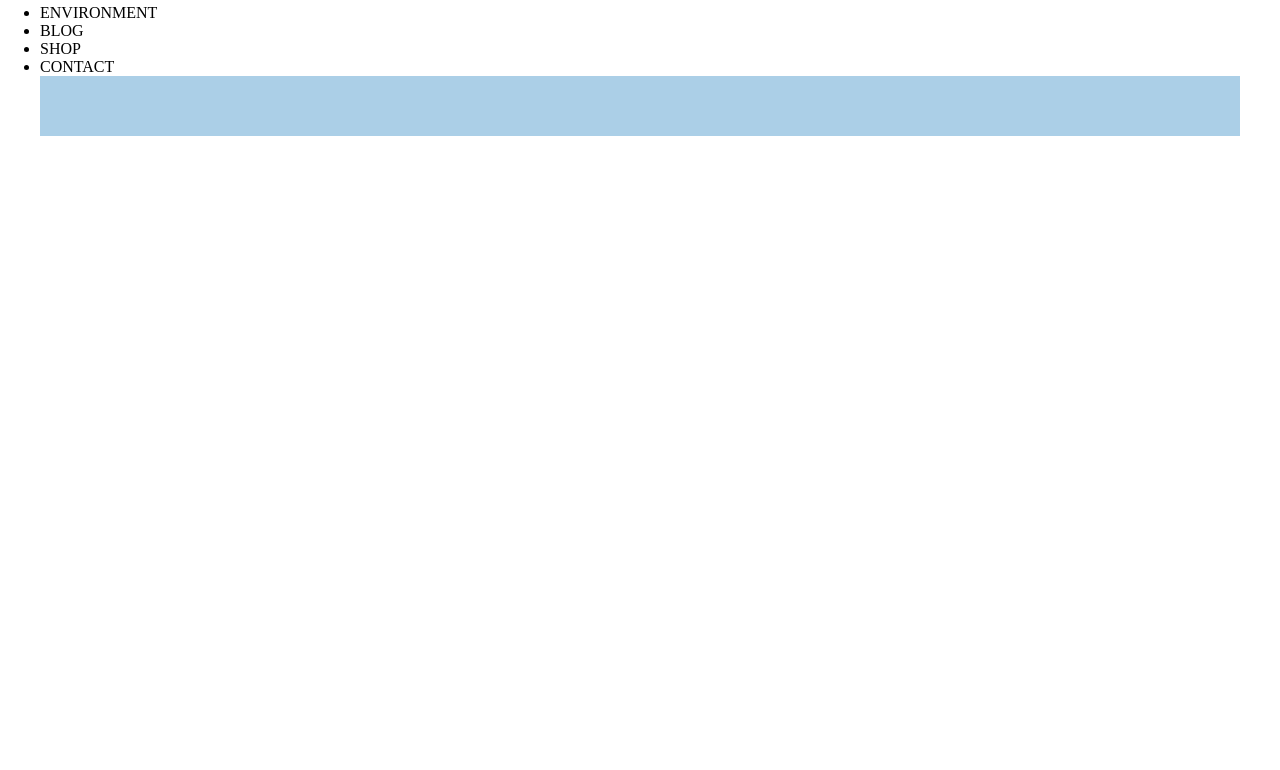
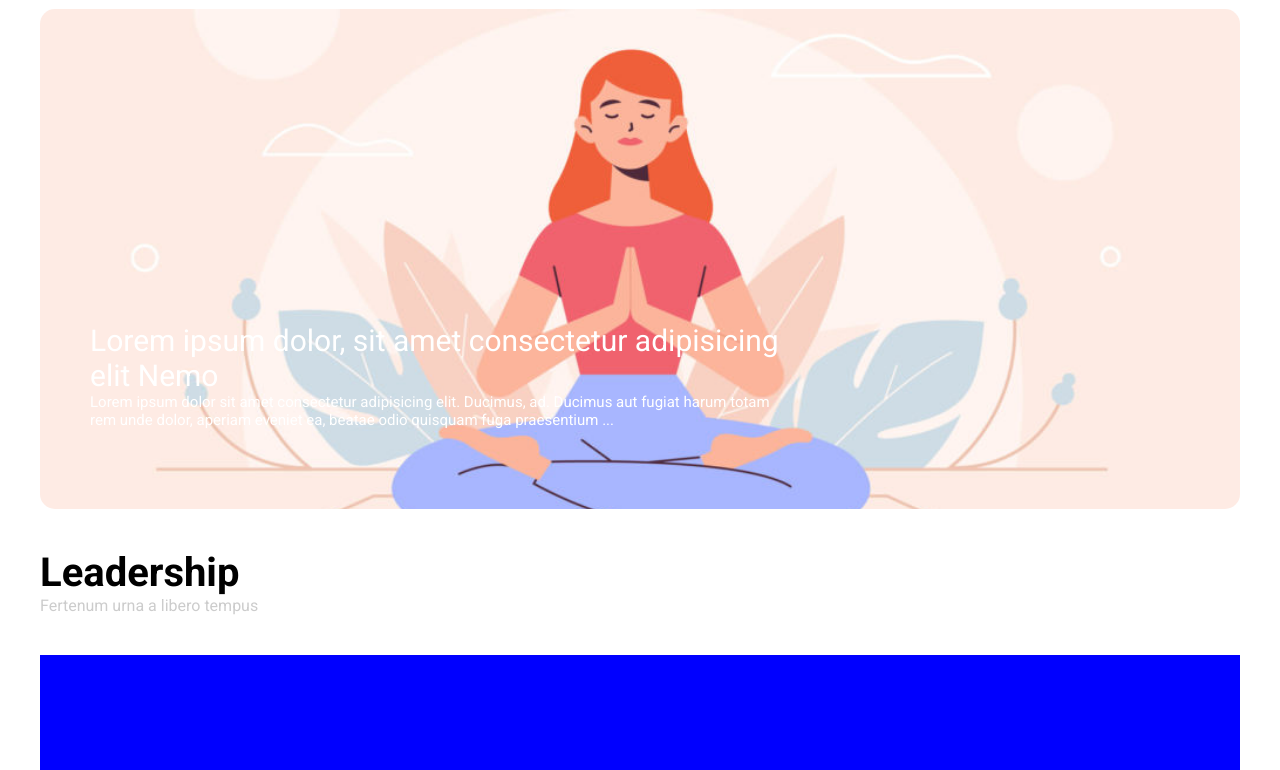
Before and after one commit to AlessandroDesideri/htmlcss-wp, a plain HTML site: page index.html in a window 1280 px wide. Shown: the part 174-944 px from the top of the page. Drawn offline with Linux system fonts and the light colour scheme.

Commit message:
Modifiche Vecchio Css e creazione Box Img

```diff
--- a/css/style.css
+++ b/css/style.css
@@ -3,11 +3,7 @@
     padding: 0;
     border: 0;
     box-sizing: border-box;
-}
-
-.fl{
-   float: left;
-
+    font-family: 'Roboto', sans-serif;
 }
 
 .container-pag{
@@ -18,59 +14,60 @@
     position: relative;
 }
 
-.pinkrett{
-    background-color: #E579E6;
-    height: 120px;
-    margin-bottom: 30px;}
-
-.yellrett{
-    background-color: #E1D67A;
-    height: 500px;
-    margin-bottom: 30px;}
-
-.cont-main{
-    background-color: #0086FF;
-    height: 600px;
-    margin-bottom: 30px;
-    padding-bottom: 20px;
-    overflow: hidden;
+.logo img{
+    border-right: 2px #EDEDED solid;
+    padding-right: 15px;
+    height: 80px;
 }
 
-.cont-main::after{
-    content: "";
-    clear: both;
-    display: table;
+.nav li{
+    list-style: none;
+    display: inline-block;
+    color: #ccc;
+    margin: 40px 8px 40px 8px;
 }
 
-.riga-top{
-    background-color: #ABCFE7;
-    float: left;
-    height: 60px;
-    width: 100%;
-    margin-bottom: 20px;
+.nav li:hover{
+    text-decoration: underline;
 }
 
-.col-left{
-    background-color: #ABCFE7;
-    float: left;
-    height: 85%;
-    width: 20%;
+.first-banner{
+    width: 1200px;
+    height: 500px;
+    background-image: url(../img/banner.jpg);
+    background-size: cover;
+    background-repeat: no-repeat;
+    border-radius: 15px;
+    position: relative;
+    background-position-y: -150px;
 }
 
-.col-mid{
-    background-color: #ABCFE7;
-    float: left;
-    height: 85%;
-    width: 58%;
-    margin: 0 10px 0 10px;
+.first-banner div{
+    position: absolute;
+    bottom: 80px;
+    left: 50px;
+    width: 700px;
+    color: white;
+    font-size: 15px;
 }
 
-.col-right{
-    background-color: #ABCFE7;
-    float: right;
-    height: 85%;
-    width: 20%;
+.first-banner p{
+    font-size: 30px;
 }
+.sec-title{
+    padding:40px 0;
+    color: #ccc;
+}
+.sec-title h3{
+    font-size: 40px;
+    color: black;
+}
+
+.about{
+    height: 600px;
+    background-color: blue;
+}
+
 .purpfoot{
     background-color: #8801FE;
     width: 100%;
--- a/index.html
+++ b/index.html
@@ -29,25 +29,38 @@
                 <li>CONTACT</li>
             </ul>
         </div>
+        <main>
+            <div class="first-banner">
+                <div class="text-left">
+                    <p>Lorem ipsum dolor, sit amet consectetur adipisicing elit Nemo</p> Lorem ipsum dolor sit amet consectetur adipisicing elit. Ducimus, ad. Ducimus aut fugiat harum totam rem unde dolor, aperiam eveniet ea, beatae odio quisquam fuga praesentium ...
+                </div>
+            </div>
+        </main>
+
+        <!-- Secondo titolo -->
+        <div class="sec-title">
+            <h3>Leadership</h3>
+            <p>Fertenum urna a libero tempus</p>
+        </div>
 
         <!-- Container -->
-        <div class="main">
+        <div class="about">
+            <!-- Colonna Sinistra -->
+            <div>
 
-            <!-- Titolo Secondario -->
-            <div class="riga-top"></div>
+            </div>
+            <!-- Colonna Centrale -->
+            <div>
 
-            <!-- Colonna sinistra -->
-            <div class="col-left"></div>
+            </div>
+            <!-- Colonna Destra -->
+            <div>
 
-            <!-- Colonna centrale -->
-            <div class="col-mid"></div>
-
-            <!-- Colonna destra -->
-            <div class="col-right"></div>
+            </div>
         </div>
-        <footer>
-            <div class="cuore"></div>
-        </footer>
+            <footer>
+                <div class="cuore"></div>
+            </footer>
     </div>
 </body>
 </html>
```
